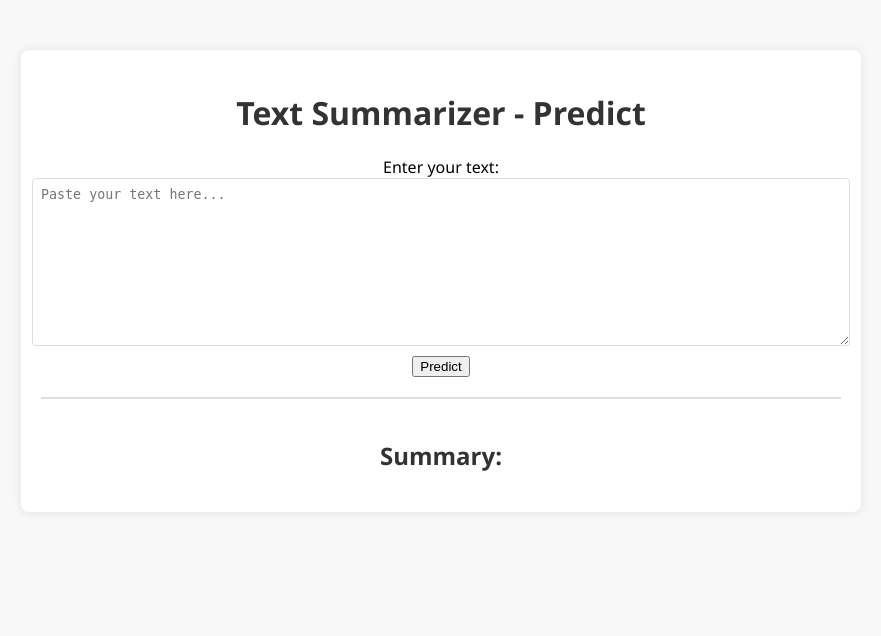
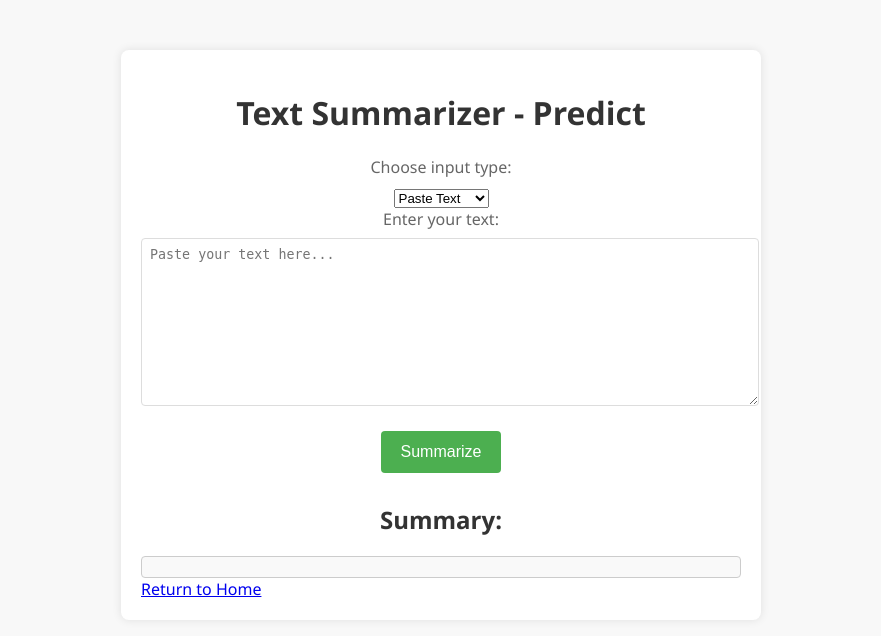
Before and after one commit to 4insu/Text-Summarizer, a FastAPI app: page /predict in a window 1280 px wide. Shown: the top 636 px of the page, without its empty margins (199-1080 px from the left). Run offline with FastAPI, Linux system fonts and the light colour scheme.

Commit message:
Website Update

```diff
--- a/app.py
+++ b/app.py
@@ -1,83 +1,30 @@
-"""
-
-from fastapi import FastAPI, File, UploadFile
-from fastapi.templating import Jinja2Templates
-from starlette.responses import RedirectResponse
-from fastapi.responses import Response
-from textSummarizer.pipeline.prediction import PredictionPipeline
-import PyPDF2
-import os
-
-app = FastAPI()
-templates = Jinja2Templates(directory="templates")
-
-@app.get("/", tags=["authentication"])
-async def index():
-    return RedirectResponse(url="/docs")
-
-@app.get("/train")
-async def training():
-    try:
-        os.system("python main.py")
-        return Response("Training successful !!")
-    except Exception as e:
-        return Response(f"Error Occurred! {e}")
-
-@app.post("/predict")
-async def predict_route(text: str = None, pdf_file: UploadFile = File(None)):
-    try:
-        if pdf_file:
-            pdf_text = extract_text_from_pdf(pdf_file)
-            obj = PredictionPipeline()
-            summary = obj.predict(pdf_text)
-        elif text:
-            obj = PredictionPipeline()
-            summary = obj.predict(text)
-        else:
-            return Response("No input provided")
-
-        return Response(content=summary, media_type="text/plain")
-    except Exception as e:
-        return Response(f"Error Occurred! {e}")
-
-def extract_text_from_pdf(pdf_file):
-    text = ""
-    with pdf_file.file as file:
-        pdf_reader = PyPDF2.PdfReader(file)
-        for page_number in range(len(pdf_reader.pages)):
-            text += pdf_reader.pages[page_number].extract_text()
-    return text.encode('latin-1', 'replace').decode('latin-1')
-
-if __name__ == "__main__":
-    import uvicorn
-
-    uvicorn.run(app, host="0.0.0.0", port=8080)
-
-
-"""
-
 from fastapi import FastAPI, File, UploadFile, Form, Request
 from fastapi.templating import Jinja2Templates
 from fastapi.staticfiles import StaticFiles
 from starlette.responses import HTMLResponse
 from textSummarizer.pipeline.prediction import PredictionPipeline
+import uvicorn
 import PyPDF2
 import os
 
 app = FastAPI()
-templates = Jinja2Templates(directory="templates")
+templates = Jinja2Templates(directory = "templates")
 
-app.mount("/assets", StaticFiles(directory="templates/assets"), name="assets")
+# Mounting static files for CSS, JavaScript, etc.
+app.mount("/assets", StaticFiles(directory = "templates/assets"), name = "assets")
 
-@app.get("/", response_class=HTMLResponse, tags=["authentication"])
+# Endpoint to render the index.html template
+@app.get("/", response_class = HTMLResponse, tags = ["authentication"])
 async def index(request: Request):
     return templates.TemplateResponse("index.html", {"request": request})
 
-@app.get("/predict", response_class=HTMLResponse)
+# Endpoint to render the form for prediction
+@app.get("/predict", response_class = HTMLResponse)
 async def predict_form(request: Request):
     return templates.TemplateResponse("predict.html", {"request": request, "message": ""})
 
-@app.post("/predict", response_class=HTMLResponse)
+# Endpoint to handle prediction request
+@app.post("/predict", response_class = HTMLResponse)
 async def predict_route(request: Request, input_type: str = Form(...), text: str = Form(None), pdf_file: UploadFile = File(None)):
     try:
         if input_type == "pdf" and pdf_file:
@@ -94,6 +41,7 @@ async def predict_route(request: Request, input_type: str = Form(...), text: str
     except Exception as e:
         return templates.TemplateResponse("predict.html", {"request": request, "message": f"Error Occurred! {e}"})
 
+# Function to extract text from uploaded PDF file
 def extract_text_from_pdf(pdf_file):
     text = ""
     with pdf_file.file as file:
@@ -103,5 +51,5 @@ def extract_text_from_pdf(pdf_file):
     return text.encode('latin-1', 'replace').decode('latin-1')
 
 if __name__ == "__main__":
-    import uvicorn
-    uvicorn.run(app, host="0.0.0.0", port=8080)
+    # Running the FastAPI app using Uvicorn server
+    uvicorn.run(app, host = "0.0.0.0", port = 8000)
--- a/templates/assets/css/style.css
+++ b/templates/assets/css/style.css
@@ -1,3 +1,4 @@
+/* Reset styles and basic setup */
 body {
     font-family: 'Segoe UI', Tahoma, Geneva, Verdana, sans-serif;
     margin: 0;
@@ -6,7 +7,7 @@ body {
 }
 
 .container {
-    max-width: 800px;
+    max-width: 600px;
     margin: 50px auto;
     background-color: #fff;
     padding: 20px;
@@ -14,16 +15,22 @@ body {
     box-shadow: 0 0 10px rgba(0, 0, 0, 0.1);
 }
 
+/* Headings */
 h1, h2 {
     color: #333;
-    text-align: center; /* Center the headings */
+    text-align: center;
 }
 
-.input-section {
-    margin-bottom: 20px;
-    display: flex;
-    flex-direction: column;
-    align-items: center;
+/* Form styles */
+form {
+    margin-top: 20px;
+    text-align: center;
+}
+
+label {
+    display: block;
+    margin-bottom: 8px;
+    color: #666;
 }
 
 textarea {
@@ -36,46 +43,34 @@ textarea {
     resize: vertical;
 }
 
-/* Style for Submit Button */
-#summarizeBtn {
-    padding: 10px;
+/* Button styles */
+button {
+    display: inline-block;
+    padding: 12px 20px;
+    margin-top: 10px;
     font-size: 16px;
     cursor: pointer;
-    background-color: rgba(66, 133, 244, 0.6);;
-    color: #fff;
-    border: none;
-    border-radius: 4px;
-    transition: background-color 0.3s ease-in-out, transform 0.3s ease-in-out;
-}
-
-#summarizeBtn:hover {
-    background-color: rgba(45, 98, 163, 0.8);
-    transform: scale(1.05); /* Scale the button on hover */
-}
-
-/* Style for Copy Button */
-#copyBtn {
-    padding: 8px; /* Adjust the padding for height */
-    font-size: 14px; /* Adjust the font size */
-    cursor: pointer;
-    background-color: rgba(66, 133, 244, 0.6); /* Translucent blue, adjust the alpha value */
+    background-color: #4CAF50;
     color: #fff;
     border: none;
     border-radius: 4px;
     transition: background-color 0.3s ease-in-out;
 }
 
-#copyBtn:hover {
-    background-color: rgba(45, 98, 163, 0.8); /* Translucent darker blue, adjust the alpha value */
+button:hover {
+    background-color: #45a049;
 }
 
-
+/* Output section styles */
 .output-section {
-    border-top: 2px solid #ddd;
-    padding-top: 20px;
+    margin-top: 30px;
 }
 
 #outputSummary {
+    padding: 10px;
+    border: 1px solid #ccc;
+    border-radius: 4px;
+    background-color: #f9f9f9;
     color: #555;
     font-size: 16px;
 }
--- a/templates/predict.html
+++ b/templates/predict.html
@@ -1,24 +1,35 @@
 <!DOCTYPE html>
 <html lang="en">
-
 <head>
     <meta charset="UTF-8">
     <meta name="viewport" content="width=device-width, initial-scale=1.0">
-    <title>Text Summarizer - Predict</title>
-    <link rel="stylesheet" href="/assets/css/style.css">
+    <title>Text Summarizer</title>
+    <!-- <link rel="stylesheet" href="/assets/css/style.css"> -->
+    <link rel="stylesheet" href="{{ url_for('assets', path='/css/style.css') }}">
 </head>
-
 <body>
-
     <div class="container">
         <h1>Text Summarizer - Predict</h1>
 
-        <form action="/predict" method="post">
+        <form action="/predict" method="post" enctype="multipart/form-data">
             <div class="input-section">
-                <label for="text">Enter your text:</label>
-                <textarea id="text" name="text" placeholder="Paste your text here..."></textarea>
-                <input type="hidden" name="input_type" value="text">
-                <button type="submit">Predict</button>
+                <label for="inputType">Choose input type:</label>
+                <select id="inputType" name="input_type">
+                    <option value="text">Paste Text</option>
+                    <option value="pdf">Upload PDF</option>
+                </select>
+
+                <div id="textInput" class="input-type">
+                    <label for="text">Enter your text:</label>
+                    <textarea id="text" name="text" placeholder="Paste your text here..."></textarea>
+                </div>
+
+                <div id="pdfInput" class="input-type" style="display:none;">
+                    <label for="pdfFile">Upload PDF:</label>
+                    <input type="file" id="pdfFile" name="pdf_file">
+                </div>
+
+                <button type="submit">Summarize</button>
             </div>
         </form>
 
@@ -30,10 +41,15 @@
                 {% endif %}
             </div>
         </div>
+        <a href="/">Return to Home</a> <!-- Return button -->
     </div>
-
-    <script src="/assets/js/script.js"></script>
-
+    <script>
+        document.getElementById('inputType').addEventListener('change', function() {
+            var selectedInputType = this.value;
+            document.getElementById('textInput').style.display = (selectedInputType === 'text') ? 'block' : 'none';
+            document.getElementById('pdfInput').style.display = (selectedInputType === 'pdf') ? 'block' : 'none';
+        });
+    </script>
+    <!-- <script src="/assets/js/script.js"></script> -->
 </body>
-
 </html>
```
Also changed, not shown: templates/index.html (+5 -3 lines).
